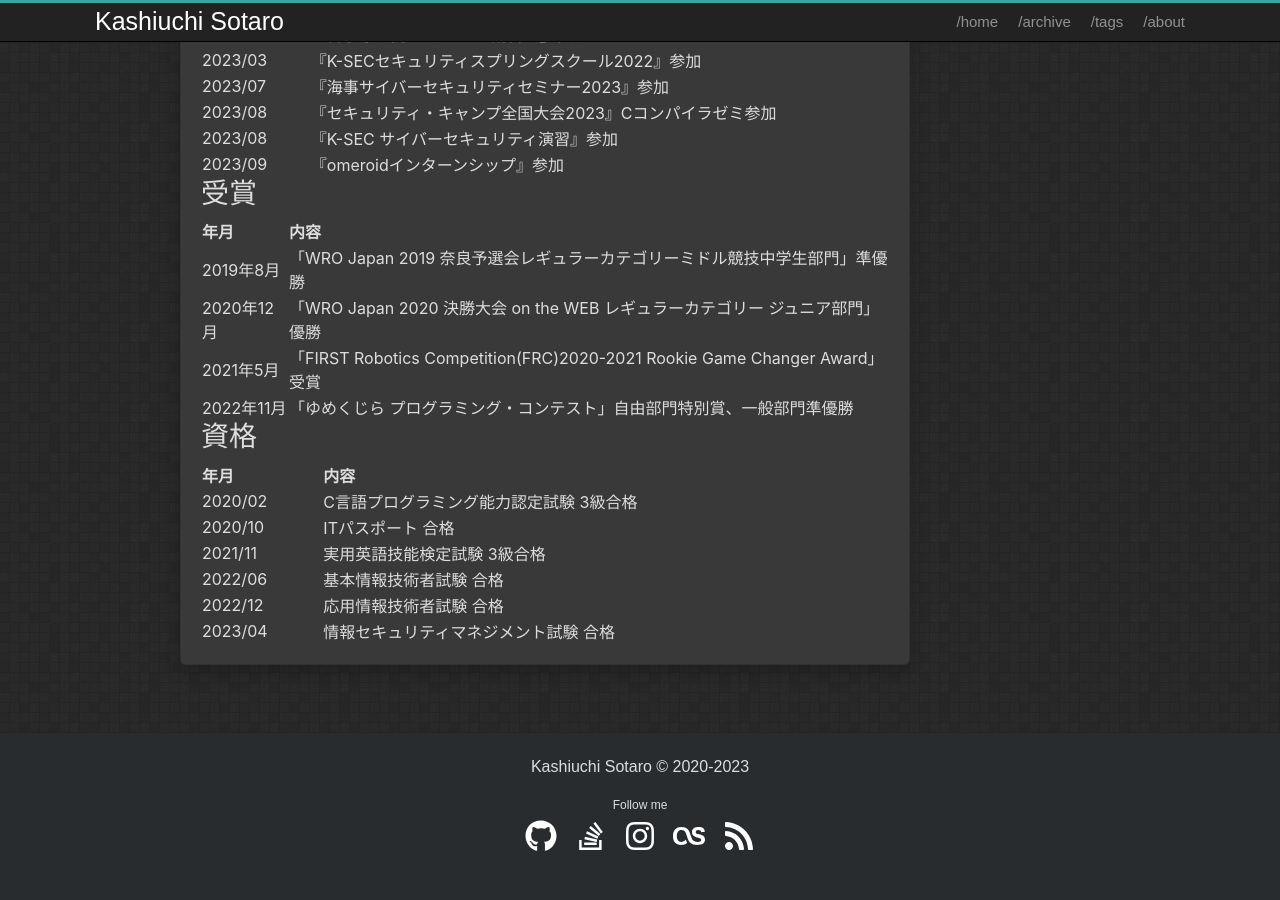
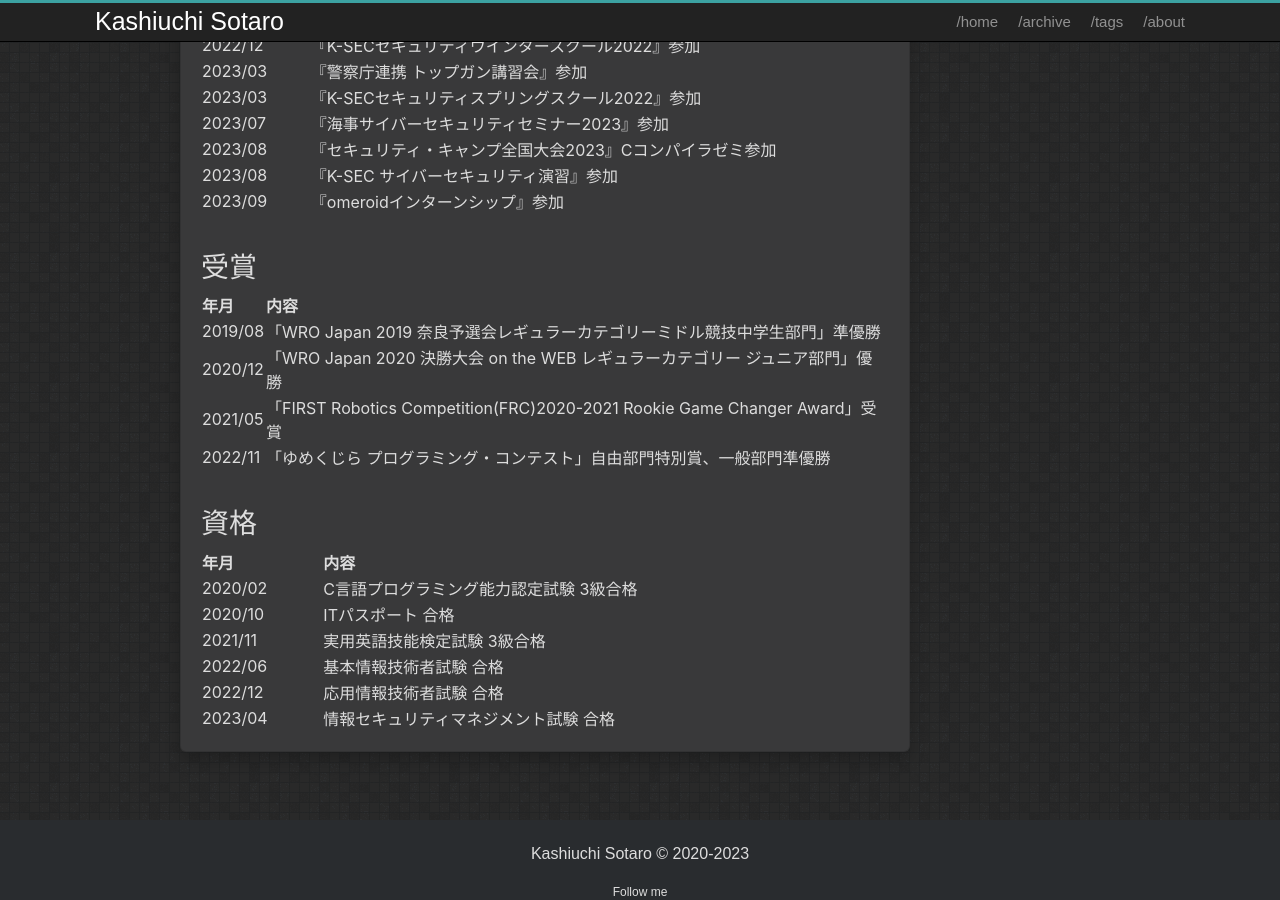
Before and after one commit to sotarokashiuchi/blog.jp, a Jekyll site: the page built from about.md, in a window 1280 px wide and 900 px high, scrolled down 488 px. Built offline with Jekyll 4.4.1, drawn with Linux system fonts in a browser that asks for light colours.

Commit message:
change position

```diff
--- a/about.md
+++ b/about.md
@@ -14,6 +14,7 @@ title: About
 - [WIP][自作Cコンパイラ](https://github.com/sotarokashiuchi/C_Compiler_for_C)
 - [WRO2020 Expert Junior](https://github.com/sotarokashiuchi/WRO2020_Expert_Junior)
 
+<br>
 # 参加歴
 
 | 年月 | 内容 |
@@ -29,15 +30,18 @@ title: About
 | 2023/09 | 『omeroidインターンシップ』参加 |
 
 
+<br>
 # 受賞
 
 |年月|内容|
 |---|---|
-|2019年8月|「WRO Japan 2019 奈良予選会レギュラーカテゴリーミドル競技中学生部門」準優勝|
-|2020年12月|「WRO Japan 2020 決勝大会 on the WEB レギュラーカテゴリー ジュニア部門」優勝|
-|2021年5月|「FIRST Robotics Competition(FRC)2020-2021 Rookie Game Changer Award」受賞|
-|2022年11月|「ゆめくじら プログラミング・コンテスト」自由部門特別賞、一般部門準優勝|
+|2019/08|「WRO Japan 2019 奈良予選会レギュラーカテゴリーミドル競技中学生部門」準優勝|
+|2020/12|「WRO Japan 2020 決勝大会 on the WEB レギュラーカテゴリー ジュニア部門」優勝|
+|2021/05|「FIRST Robotics Competition(FRC)2020-2021 Rookie Game Changer Award」受賞|
+|2022/11|「ゆめくじら プログラミング・コンテスト」自由部門特別賞、一般部門準優勝|
 
+
+<br>
 # 資格
 
 |年月|内容|
```
